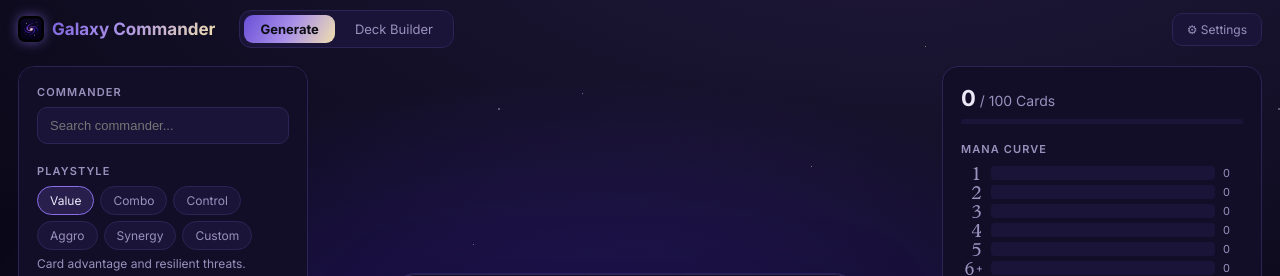
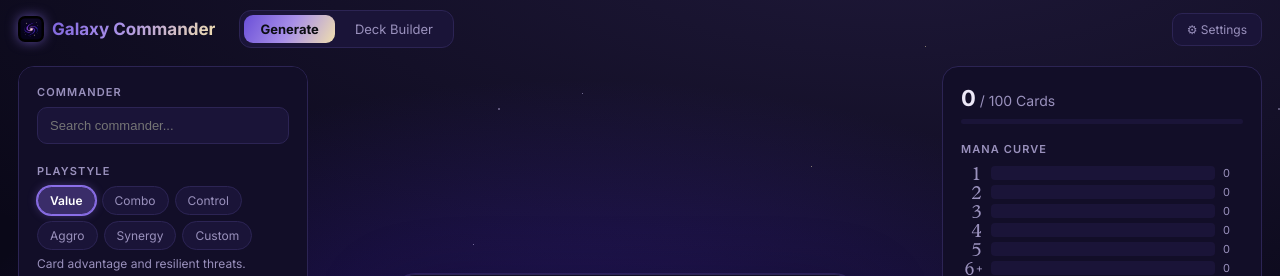
Before and after one commit to thegalaxydev/GalaxyCommander, a React (Vite) app in the folder app/: page / in a window 1280 px wide. Shown: the top 276 px of the page. Built offline with nearby package versions, Linux system fonts and the light colour scheme; a small style sheet from the web is missing.

Commit message:
Theme changes, algorithm fixes, settings fixes

```diff
--- a/app/src/components/CommanderSearch.tsx
+++ b/app/src/components/CommanderSearch.tsx
@@ -1,6 +1,6 @@
 import { useEffect, useRef, useState } from 'react'
 import type { ScryCard } from '../types'
-import { searchCommanders, searchCards, cardImage } from '../scryfall'
+import { searchCommanders, searchCards, cardImage, legalOrUpcoming } from '../scryfall'
 import { ColorPips } from './ManaCost'
 
 const defaultsCache = new Map<string, ScryCard[]>()
@@ -29,7 +29,7 @@ export function CommanderSearch({ commander, onSelect, baseFilter, placeholder }
       return
     }
     setLoading(true)
-    const cards = await searchCards(`${filterKey} legal:commander`, {
+    const cards = await searchCards(`${filterKey} ${legalOrUpcoming()}`, {
       order: 'edhrec',
       max: 10,
     }).catch(() => [] as ScryCard[])
--- a/app/src/generator.ts
+++ b/app/src/generator.ts
@@ -13,6 +13,7 @@ import { searchCards, cardOracle, cardPrice, cardManaCost, legalOrUpcoming } fro
 import { commanderSlug, fetchEdhrecPageBySlug, resolveCards, type EdhrecRec, type EdhrecPage } from './edhrec'
 import { themeQuery, TAG_QUERIES, detectTribe } from './themes'
 import { unionIdentity } from './partner'
+import { finalScore, rankInclusion, resolveWeights } from './scoring'
 
 export type ProgressFn = (stepIndex: number, cards: DeckCard[]) => void
 
@@ -268,6 +269,8 @@ export async function generateDeck(
   const avoidTutorsEffective = settings.options.avoidTutors || profile.tutors <= 30
   const neverSet = new Set((settings.neverInclude ?? []).map((n) => n.toLowerCase()))
   const targets = buildTargets(settings, profile)
+  const personality = settings.personality ?? 'custom'
+  const weights = resolveWeights(personality, settings.options)
   const deck: DeckCard[] = [
     { card: commander, category: 'Commander', qty: 1, reason: 'Your commander.' },
   ]
@@ -318,6 +321,10 @@ export async function generateDeck(
   const themePages = await Promise.all(
     slugs.slice(0, 2).map((s) => fetchEdhrecPageBySlug(baseSlug, s))
   )
+  const themeNameSet = new Set<string>()
+  for (const page of themePages) {
+    for (const rec of page?.recs ?? []) themeNameSet.add(rec.name)
+  }
   const pages = [basePage, ...fallbackPages, ...themePages]
   const recMap = new Map<string, EdhrecRec>()
   for (const page of pages) {
@@ -328,12 +335,6 @@ export async function generateDeck(
   }
 
   const resolved = await resolveCards([...recMap.keys()])
-  const synergyWeight = settings.options.prioritizeSynergy
-    ? settings.personality === 'synergy'
-      ? 3.5
-      : 3
-    : 1.5
-  const stapleWeight = settings.options.includeStaples ? 1 : 0.4
 
   const pool = new Map<Category, Candidate[]>()
   const addCandidate = (card: ScryCard, score: number, reason: string, cat?: Category) => {
@@ -361,19 +362,52 @@ export async function generateDeck(
     const reason =
       `Played in ${inclusionPct}% of ${leadName} decks on EDHREC` +
       (synergyPct > 0 ? `, with +${synergyPct}% synergy for this commander.` : '.')
-    addCandidate(card, rec.inclusion * stapleWeight + rec.synergy * synergyWeight, reason)
+    const category = categorize(card)
+    const score = finalScore(
+      {
+        synergy: rec.synergy,
+        inclusion: rec.inclusion,
+        isTheme: themeNameSet.has(name),
+        price: cardPrice(card),
+        cap,
+        cmc: card.cmc,
+        category,
+        personality,
+      },
+      weights
+    )
+    addCandidate(card, score, reason, category)
   }
 
   const base = identityQuery(identity, commanderNames)
-  const fillFromScryfall = async (cat: Category, query: string, reason: string, need: number) => {
+  const scoreScry = (card: ScryCard, cat: Category, isTheme = false): number =>
+    finalScore(
+      {
+        synergy: 0,
+        inclusion: rankInclusion(card.edhrec_rank),
+        isTheme,
+        price: cardPrice(card),
+        cap,
+        cmc: card.cmc,
+        category: cat,
+        personality,
+      },
+      weights
+    )
+  const fillFromScryfall = async (
+    cat: Category,
+    query: string,
+    reason: string,
+    need: number,
+    isTheme = false
+  ) => {
     const have = pool.get(cat)?.length ?? 0
     if (have >= need) return
     const extra = await searchCards(`${base} ${query} usd<=${cap === Infinity ? 1000 : cap}`, {
       max: Math.min(60, (need - have) * 3),
     })
     for (const card of extra) {
-      const rank = card.edhrec_rank ?? 30000
-      addCandidate(card, Math.max(0, (30000 - rank) / 30000) * 0.5, reason, cat)
+      addCandidate(card, scoreScry(card, cat, isTheme), reason, cat)
     }
   }
 
@@ -414,7 +448,7 @@ export async function generateDeck(
     if (tribe) themeQueries.push(`t:${tribe.toLowerCase()}`)
   }
   for (const q of themeQueries.slice(0, 4)) {
-    await fillFromScryfall('Synergy', `${q} -t:land`, 'Directly supports your chosen theme.', 40)
+    await fillFromScryfall('Synergy', `${q} -t:land`, 'Directly supports your chosen theme.', 40, true)
   }
   if (settings.options.latestSets) {
     const fresh = await searchCards(`${base} -t:land year>=2024 usd<=${cap === Infinity ? 1000 : cap}`, {
@@ -423,7 +457,8 @@ export async function generateDeck(
       max: 20,
     })
     for (const card of fresh) {
-      addCandidate(card, 0.45, 'A strong recent printing for this strategy.')
+      const cat = categorize(card)
+      addCandidate(card, scoreScry(card, cat), 'A strong recent printing for this strategy.', cat)
     }
   }
   await fillFromScryfall('Finishers', '(pow>=6 or o:"wins the game") t:creature', 'Closes out the game once you are ahead.', targets.finishers + 2)
@@ -450,7 +485,7 @@ export async function generateDeck(
         continue
       }
       const before = list.length
-      addCandidate(card, 0.7, pack.reason, pack.category)
+      addCandidate(card, scoreScry(card, pack.category) + 0.6, pack.reason, pack.category)
       if ((pool.get(pack.category)?.length ?? 0) > before) boosted++
     }
   }
--- /dev/null
+++ b/app/src/scoring.ts
@@ -0,0 +1,96 @@
+import type { AdvancedOptions, Category, DeckPersonality } from './types'
+
+export interface ScoreWeights {
+  synergy: number
+  inclusion: number
+  theme: number
+  budget: number
+  curve: number
+  role: number
+}
+
+export interface ScoreInput {
+  synergy: number
+  inclusion: number
+  isTheme: boolean
+  price: number
+  cap: number
+  cmc: number
+  category: Category
+  personality: DeckPersonality
+}
+
+const clamp01 = (n: number): number => Math.max(0, Math.min(1, n))
+
+const BASE: ScoreWeights = {
+  synergy: 3,
+  inclusion: 1.2,
+  theme: 1.2,
+  budget: 0.6,
+  curve: 0.5,
+  role: 0.5,
+}
+
+export const PERSONALITY_WEIGHTS: Record<DeckPersonality, ScoreWeights> = {
+  custom: { ...BASE },
+  value: { synergy: 2.4, inclusion: 1.8, theme: 1.0, budget: 0.8, curve: 0.5, role: 0.6 },
+  combo: { synergy: 3.4, inclusion: 1.0, theme: 1.3, budget: 0.4, curve: 0.6, role: 0.7 },
+  control: { synergy: 2.6, inclusion: 1.4, theme: 0.9, budget: 0.5, curve: 0.5, role: 0.9 },
+  aggro: { synergy: 2.6, inclusion: 1.1, theme: 1.1, budget: 0.6, curve: 0.9, role: 0.7 },
+  synergy: { synergy: 3.8, inclusion: 0.9, theme: 1.5, budget: 0.4, curve: 0.5, role: 0.5 },
+}
+
+const ROLE_PRIORITY: Record<DeckPersonality, Partial<Record<Category, number>>> = {
+  custom: { Ramp: 0.7, 'Card Draw': 0.8, Removal: 0.7, 'Board Wipes': 0.5, Synergy: 0.7, Finishers: 0.5 },
+  value: { Ramp: 0.7, 'Card Draw': 0.85, Removal: 0.7, 'Board Wipes': 0.5, Synergy: 0.7, Finishers: 0.5 },
+  combo: { Ramp: 0.7, 'Card Draw': 0.8, Removal: 0.5, 'Board Wipes': 0.3, Synergy: 0.95, Finishers: 0.4 },
+  control: { Ramp: 0.5, 'Card Draw': 0.9, Removal: 1.0, 'Board Wipes': 0.9, Synergy: 0.6, Finishers: 0.4 },
+  aggro: { Ramp: 0.6, 'Card Draw': 0.4, Removal: 0.5, 'Board Wipes': 0.2, Synergy: 0.8, Finishers: 1.0 },
+  synergy: { Ramp: 0.6, 'Card Draw': 0.6, Removal: 0.5, 'Board Wipes': 0.4, Synergy: 1.0, Finishers: 0.6 },
+}
+
+export function resolveWeights(
+  personality: DeckPersonality,
+  options: AdvancedOptions
+): ScoreWeights {
+  const w = { ...(PERSONALITY_WEIGHTS[personality] ?? BASE) }
+  if (!options.prioritizeSynergy) {
+    w.synergy *= 0.55
+    w.inclusion *= 1.25
+  }
+  if (!options.includeStaples) {
+    w.inclusion *= 0.45
+  }
+  return w
+}
+
+export function rankInclusion(rank?: number): number {
+  if (rank == null) return 0.15
+  return clamp01((40000 - rank) / 40000)
+}
+
+function budgetComponent(price: number, cap: number): number {
+  if (!Number.isFinite(cap) || cap <= 0) return 0.5
+  return clamp01(1 - price / cap)
+}
+
+function curveComponent(cmc: number, category: Category): number {
+  if (category === 'Finishers') return clamp01((cmc - 2) / 5)
+  if (category === 'Lands') return 0.5
+  return clamp01(1 - Math.max(0, cmc - 2) / 6)
+}
+
+function roleComponent(category: Category, personality: DeckPersonality): number {
+  return ROLE_PRIORITY[personality]?.[category] ?? 0.5
+}
+
+export function finalScore(input: ScoreInput, w: ScoreWeights): number {
+  return (
+    clamp01(input.synergy) * w.synergy +
+    clamp01(input.inclusion) * w.inclusion +
+    (input.isTheme ? 1 : 0) * w.theme +
+    budgetComponent(input.price, input.cap) * w.budget +
+    curveComponent(input.cmc, input.category) * w.curve +
+    roleComponent(input.category, input.personality) * w.role
+  )
+}
--- a/app/src/scryfall.ts
+++ b/app/src/scryfall.ts
@@ -33,7 +33,14 @@ export async function searchCards(
   return out.slice(0, max)
 }
 
+let allowUnsetCards = false
+
+export function setAllowUnsetCards(allow: boolean): void {
+  allowUnsetCards = allow
+}
+
 export function legalOrUpcoming(): string {
+  if (allowUnsetCards) return ''
   return `(legal:commander or date>${new Date().toISOString().slice(0, 10)})`
 }
 
--- a/app/src/settings.ts
+++ b/app/src/settings.ts
@@ -26,6 +26,7 @@ export interface AppSettings {
   generatorDefaults: SavedGeneratorDefaults
   simIterations: number
   disableCardPreviews: boolean
+  allowUnsetCards: boolean
   uiPreset: UiPreset
   accentMode: AccentMode
   showStarfield: boolean
@@ -65,6 +66,7 @@ export const DEFAULT_SETTINGS: AppSettings = {
   generatorDefaults: defaultGeneratorDefaults(),
   simIterations: 1000,
   disableCardPreviews: false,
+  allowUnsetCards: false,
   uiPreset: 'galaxy',
   accentMode: 'commander',
   showStarfield: true,
--- a/app/src/styles.css
+++ b/app/src/styles.css
@@ -396,6 +396,13 @@ button {
   padding: 9px 0;
   font-size: 13px;
   font-weight: 600;
+  cursor: pointer;
+  transition: background 0.15s ease, color 0.15s ease;
+}
+
+.seg:hover {
+  color: var(--text);
+  background: color-mix(in srgb, var(--accent-a) 12%, transparent);
 }
 
 .seg.active {
@@ -403,6 +410,10 @@ button {
   color: #0b0d12;
 }
 
+.seg.active:hover {
+  color: #0b0d12;
+}
+
 .theme-list {
   display: flex;
   flex-direction: column;
@@ -420,6 +431,13 @@ button {
   padding: 9px 12px;
   font-size: 13px;
   text-align: left;
+  cursor: pointer;
+  transition: border-color 0.15s ease, background 0.15s ease, box-shadow 0.15s ease, color 0.15s ease;
+}
+
+.theme-row:hover {
+  border-color: var(--accent-a);
+  background: color-mix(in srgb, var(--accent-a) 8%, var(--bg-card));
 }
 
 .theme-row small {
@@ -429,7 +447,14 @@ button {
 
 .theme-row.active {
   border-color: var(--accent-a);
-  background: color-mix(in srgb, var(--accent-a) 14%, var(--bg-card));
+  background: color-mix(in srgb, var(--accent-a) 30%, var(--bg-card));
+  color: #fff;
+  font-weight: 600;
+  box-shadow: 0 0 0 1px var(--accent-a), 0 0 12px color-mix(in srgb, var(--accent-a) 45%, transparent);
+}
+
+.theme-row.active small {
+  color: rgba(255, 255, 255, 0.78);
 }
 
 .theme-row.add {
@@ -450,12 +475,21 @@ button {
   color: var(--text-dim);
   padding: 6px 14px;
   font-size: 12px;
+  cursor: pointer;
+  transition: border-color 0.15s ease, background 0.15s ease, box-shadow 0.15s ease, color 0.15s ease;
+}
+
+.tag:hover {
+  border-color: var(--accent-b);
+  color: var(--text);
 }
 
 .tag.active {
   border-color: var(--accent-b);
-  color: var(--accent-b);
-  background: color-mix(in srgb, var(--accent-b) 12%, transparent);
+  color: #fff;
+  font-weight: 600;
+  background: color-mix(in srgb, var(--accent-b) 26%, var(--bg-card));
+  box-shadow: 0 0 0 1px var(--accent-b), 0 0 10px color-mix(in srgb, var(--accent-b) 40%, transparent);
 }
 
 .advanced-toggle {
@@ -1967,12 +2001,20 @@ button {
   padding: 6px 12px;
   font-size: 12px;
   cursor: pointer;
+  transition: border-color 0.15s ease, background 0.15s ease, box-shadow 0.15s ease, color 0.15s ease;
+}
+
+.personality-chip:hover {
+  border-color: var(--accent-a);
+  color: var(--text);
 }
 
 .personality-chip.active {
-  color: var(--text);
+  color: #fff;
+  font-weight: 600;
   border-color: var(--accent-a);
-  background: color-mix(in srgb, var(--accent-a) 12%, var(--bg-card));
+  background: color-mix(in srgb, var(--accent-a) 28%, var(--bg-card));
+  box-shadow: 0 0 0 1px var(--accent-a), 0 0 10px color-mix(in srgb, var(--accent-a) 40%, transparent);
 }
 
 .partner-discovery {
@@ -2115,6 +2157,13 @@ button {
   gap: 8px;
   font-size: 13px;
   margin: 12px 0;
+}
+
+.settings-hint {
+  margin: -4px 0 12px 26px;
+  font-size: 12px;
+  line-height: 1.45;
+  color: var(--muted, #8a90b8);
 }
 
 .settings-field {
```
Also changed, not shown: app/src/App.tsx (+11 -1 lines), app/src/cod.ts (+8 -2 lines), app/src/components/DeckBuilder.tsx (+11 -2 lines), app/src/components/SettingsModal.tsx (+12 -0 lines), 1 other file (tests, documents, lock files or other folders).
